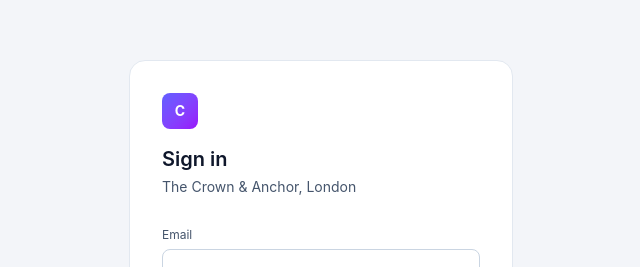
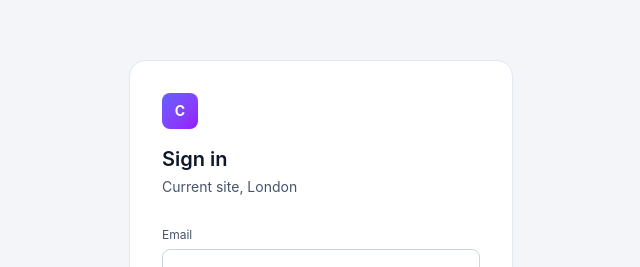
Before and after one commit to lightbuzz122/gm-dashboard, a React (Vite) app: page /login in a window 1280 px wide. Shown: the part 126-393 px from the top of the page, without its empty margins (319-959 px from the left). Built offline with nearby package versions, Linux system fonts and the light colour scheme.

Commit message:
Update config.js

```diff
--- a/src/config.js
+++ b/src/config.js
@@ -1,7 +1,7 @@
 // Display settings for the venue shown in the sidebar and dashboard.
-// Change these to the real pub name when you're ready.
+// Change these to the real site name when you're ready.
 export const SITE = {
-  name: "The Crown & Anchor",
+  name: "Current site",
   area: "London",
 };
 
```
